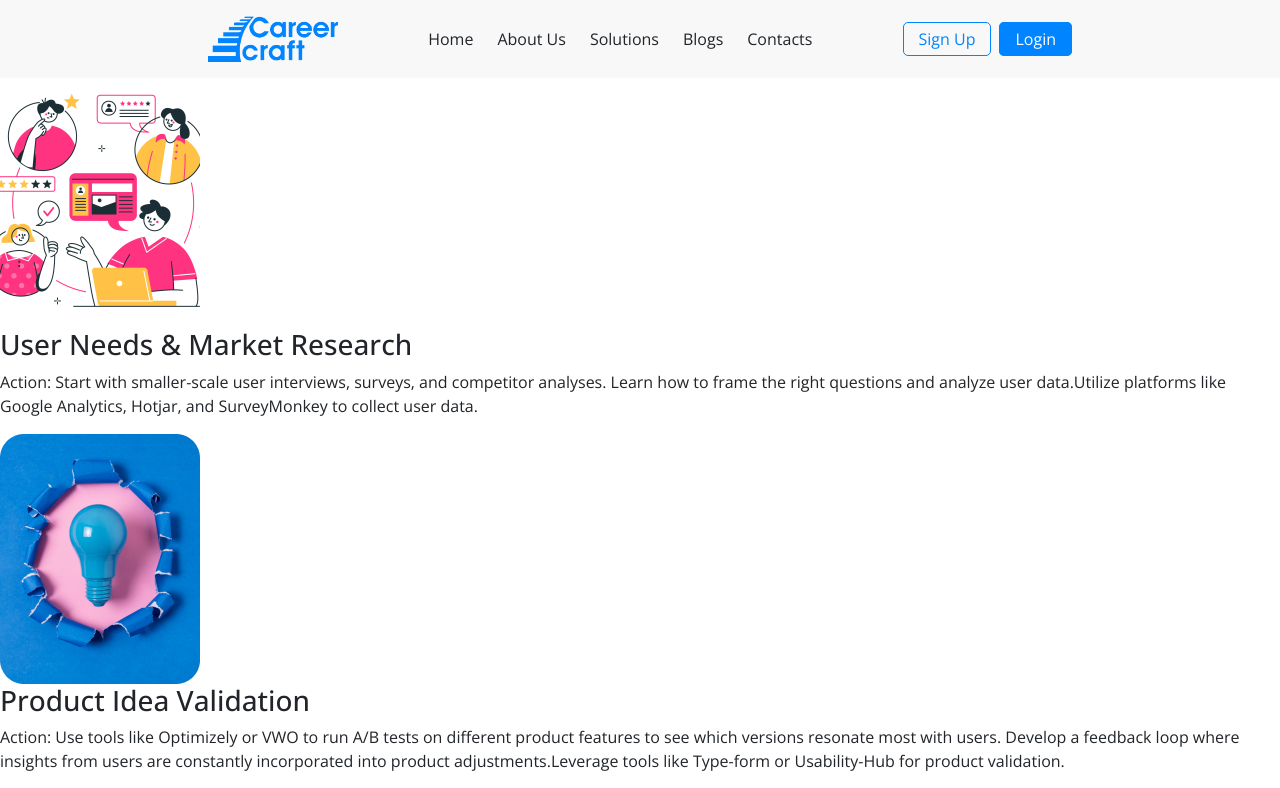
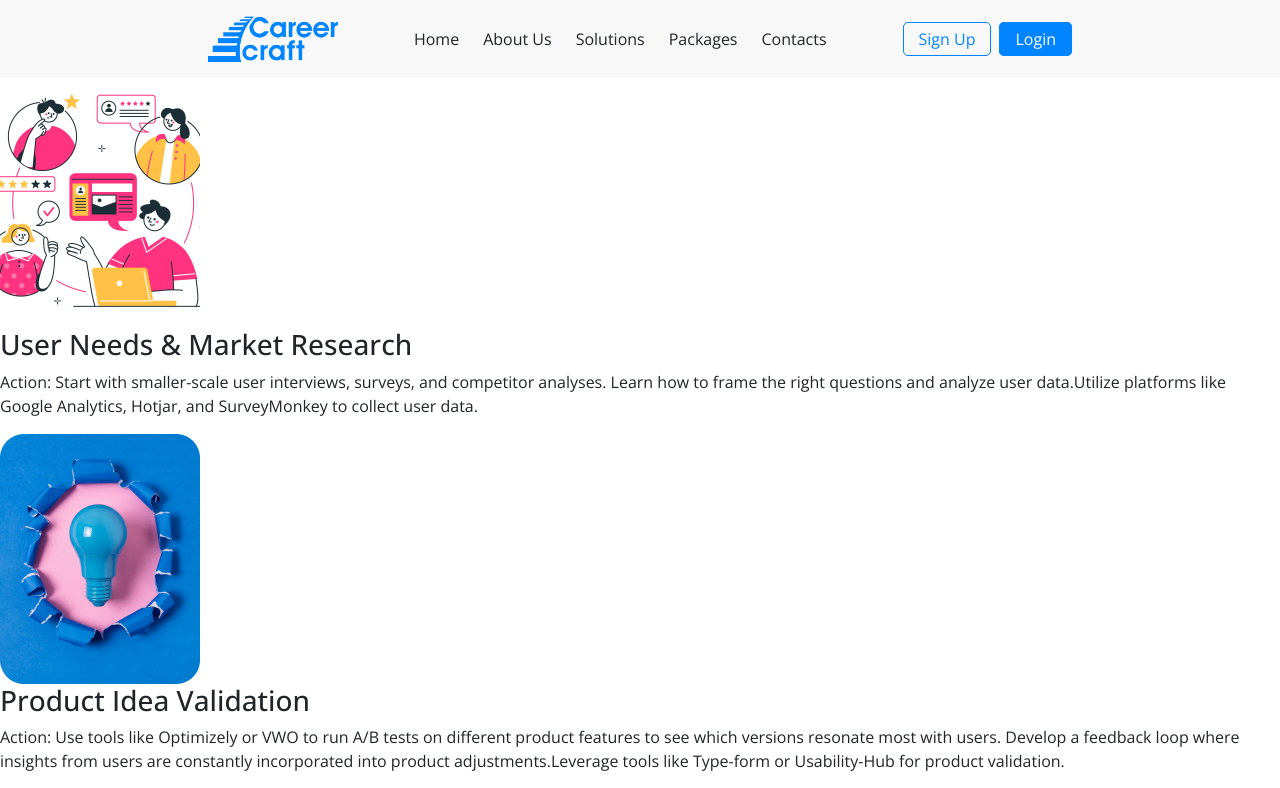
Before and after one commit to Termosfer/careercraft, a React (Vite) app: page /userprofile in a window 1280 px wide. Shown: the top 788 px of the page. Built offline with nearby package versions, Linux system fonts and the light colour scheme.

Commit message:
header-packages

```diff
--- a/src/components/header/Header.jsx
+++ b/src/components/header/Header.jsx
@@ -51,8 +51,8 @@ function CollapsibleExample() {
               Solutions
             </Link>
 
-            <Link to="/resources" className="text-decoration-none text-dark">
-              Blogs
+            <Link to="/packages" className="text-decoration-none text-dark">
+              Packages
             </Link>
             <Link to="/contact" className="text-decoration-none text-dark">
               Contacts
```
